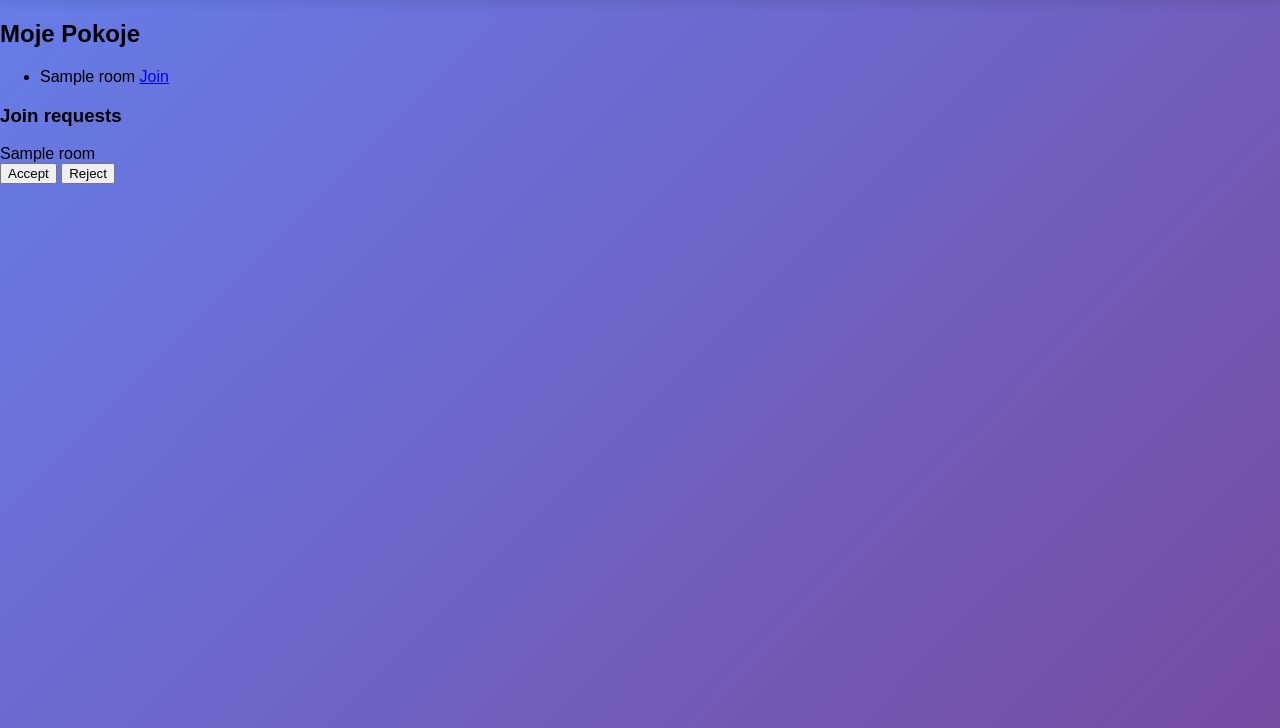
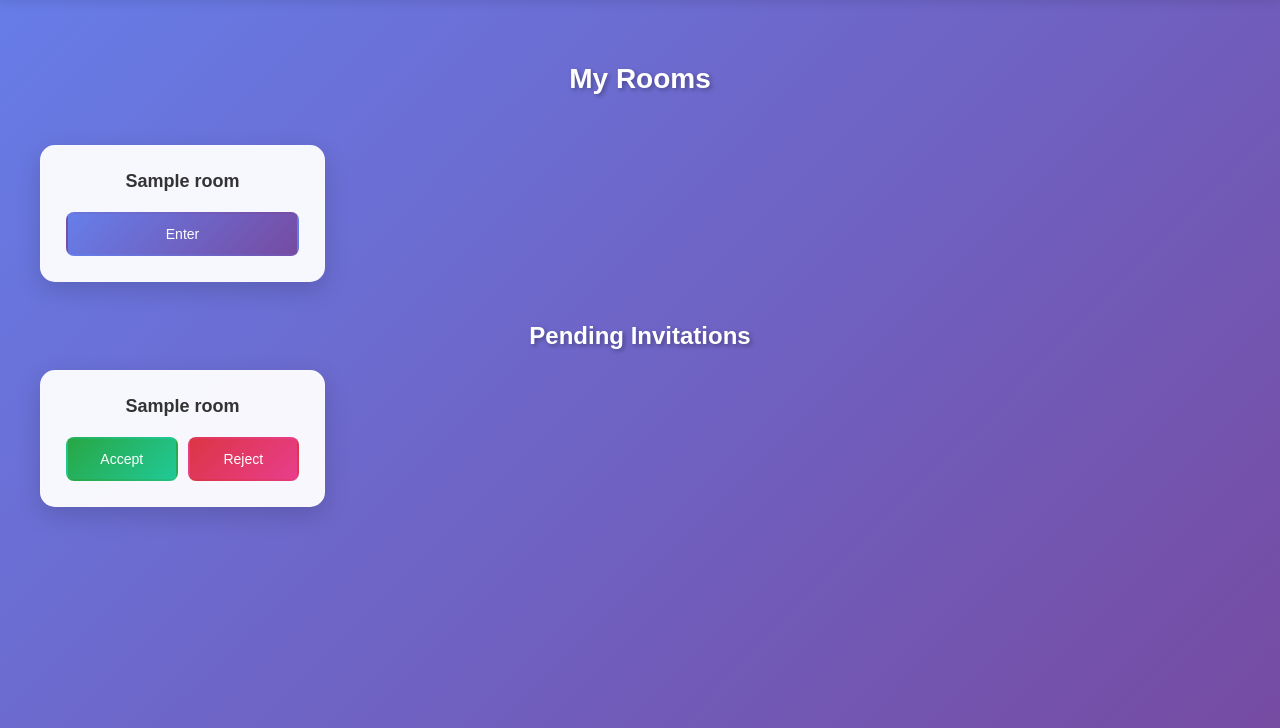
Before and after one commit to kaczyburar/match-a-movie, a Django app: page /rooms/browse/ in a window 1280 px wide. Shown: the part 72-800 px from the top of the page. Run offline with Django 5.2, Linux system fonts and the light colour scheme; a user stored in the database is signed in; tables that the repository leaves empty hold one stand-in row (values such as "Sample post").

Commit message:
Add styling display to room_brows

```diff
--- a/accounts/views.py
+++ b/accounts/views.py
@@ -1,9 +1,8 @@
-from urllib import request
 from django.contrib.auth import authenticate, login, logout
 from django.shortcuts import render, redirect
 from accounts.forms import RegisterForm, LoginForm
 from django.views import View
-from django.contrib import messages
+
 
 
 class HomeView(View):
--- a/rooms/views.py
+++ b/rooms/views.py
@@ -203,31 +203,49 @@ class BrowseView(LoginRequiredMixin, View):
     def get(self, request):
         user_rooms = Room.objects.filter(members=request.user)
 
-        join_requests = JoinRequest.objects.filter(user_id=request.user, status='pending', request_type='invitation')
+        join_requests = JoinRequest.objects.filter(
+            user_id=request.user,
+            status='pending',
+            request_type='invitation'
+        )
+
+        sent_requests = JoinRequest.objects.filter(
+            user_id=request.user,
+            status='pending',
+            request_type='request'
+        )
 
         context = {
             'user_rooms': user_rooms,
-            'join_requests': join_requests
+            'join_requests': join_requests,
+            'sent_requests': sent_requests,
         }
         return render(request, 'room_browse.html', context)
 
     def post(self, request):
         if 'join_request_id' in request.POST and 'action' in request.POST:
-            join_request = request.POST.get('join_request_id')
+            join_request_id = request.POST.get('join_request_id')
             room_id = request.POST.get('room_id')
-            room = Room.objects.get(pk=room_id)
             action = request.POST.get('action')
 
             try:
-                join_request = JoinRequest.objects.get(id=join_request, room=room_id)
+                join_request = JoinRequest.objects.get(id=join_request_id, room=room_id)
+                room = Room.objects.get(pk=room_id)
+
                 if action == 'accept':
                     room.members.add(join_request.user)
                     join_request.delete()
-                    messages.success(request, f'User {join_request.user.username} has been added to the room.')
+                    messages.success(request, f'You have joined the room {room.name}.')
                 elif action == 'reject':
                     join_request.delete()
-                    messages.info(request, f'User request rejected {join_request.user.username}')
+                    messages.info(request, f'You have rejected the invitation to {room.name}.')
+                elif action == 'cancel':
+                    join_request.delete()
+                    messages.info(request, f'You have cancelled your request to join {room.name}.')
+
             except JoinRequest.DoesNotExist:
                 messages.error(request, 'Request does not exist.')
+            except Room.DoesNotExist:
+                messages.error(request, 'Room does not exist.')
 
-            return redirect('browse')
+        return redirect('browse')
--- a/static/css/main.css
+++ b/static/css/main.css
@@ -58,6 +58,14 @@ body {
     justify-content: center;
     align-items: center;
     padding: 20px;
+}
+
+/* Modyfikacja dla browse view */
+.container.browse-container {
+    display: block;
+    max-width: 1200px;
+    margin: 0 auto;
+    align-items: unset;
 }
 
 .login-box {
@@ -197,3 +205,198 @@ input[type="submit"]:hover {
     background-color: #28a745;
     color: white;
 }
+
+.browse-container {
+    display: block;
+    max-width: 1200px;
+    margin: 0 auto;
+    padding: 20px;
+}
+
+
+.page-title {
+    text-align: center;
+    color: white;
+    padding: 20px 0;
+    font-size: 28px;
+    font-weight: bold;
+    text-shadow: 2px 2px 4px rgba(0,0,0,0.3);
+    margin-bottom: 30px;
+}
+
+
+.rooms-grid {
+    display: grid;
+    grid-template-columns: repeat(auto-fit, minmax(280px, 1fr));
+    gap: 20px;
+    margin-bottom: 40px;
+}
+
+.room-card {
+    background: rgba(255, 255, 255, 0.95);
+    border-radius: 15px;
+    padding: 25px;
+    box-shadow: 0 8px 25px rgba(0, 0, 0, 0.15);
+    backdrop-filter: blur(10px);
+    border: 1px solid rgba(255, 255, 255, 0.2);
+    transition: all 0.3s ease;
+    text-align: center;
+}
+
+.room-card:hover {
+    transform: translateY(-5px);
+    box-shadow: 0 12px 35px rgba(0, 0, 0, 0.2);
+}
+
+.room-name {
+    font-size: 18px;
+    font-weight: bold;
+    color: #333;
+    margin-bottom: 20px;
+    word-wrap: break-word;
+}
+
+.room-actions {
+    display: flex;
+    flex-direction: column;
+    gap: 10px;
+}
+
+
+.btn {
+    padding: 12px 20px;
+    border: none;
+    border-radius: 8px;
+    font-size: 14px;
+    font-weight: 500;
+    cursor: pointer;
+    transition: all 0.3s ease;
+    text-decoration: none;
+    display: inline-block;
+    text-align: center;
+}
+
+.btn-enter {
+    background: linear-gradient(135deg, #667eea 0%, #764ba2 100%);
+    color: white;
+    border: 2px solid transparent;
+}
+
+.btn-enter:hover {
+    transform: translateY(-2px);
+    box-shadow: 0 5px 15px rgba(102, 126, 234, 0.4);
+}
+
+.btn-accept {
+    background: linear-gradient(135deg, #28a745 0%, #20c997 100%);
+    color: white;
+    border: 2px solid transparent;
+}
+
+.btn-accept:hover {
+    transform: translateY(-2px);
+    box-shadow: 0 5px 15px rgba(40, 167, 69, 0.4);
+}
+
+.btn-reject {
+    background: linear-gradient(135deg, #dc3545 0%, #e83e8c 100%);
+    color: white;
+    border: 2px solid transparent;
+}
+
+.btn-reject:hover {
+    transform: translateY(-2px);
+    box-shadow: 0 5px 15px rgba(220, 53, 69, 0.4);
+}
+
+.request-actions {
+    display: flex;
+    gap: 10px;
+}
+
+.request-actions .btn {
+    flex: 1;
+}
+
+.no-rooms {
+    text-align: center;
+    color: white;
+    font-size: 18px;
+    padding: 40px;
+    background: rgba(255, 255, 255, 0.1);
+    border-radius: 15px;
+    margin: 20px auto;
+    max-width: 500px;
+    backdrop-filter: blur(10px);
+}
+
+
+.section-title {
+    text-align: center;
+    color: white;
+    font-size: 24px;
+    font-weight: bold;
+    text-shadow: 2px 2px 4px rgba(0,0,0,0.3);
+    margin: 40px 0 20px 0;
+}
+
+
+.room-card form {
+    display: inline-block;
+    width: 100%;
+}
+
+
+@media (max-width: 768px) {
+    .rooms-grid {
+        grid-template-columns: 1fr;
+        padding: 0 10px;
+    }
+
+    .room-card {
+        padding: 20px;
+    }
+
+    .page-title {
+        font-size: 24px;
+        padding: 15px 0;
+    }
+
+    .section-title {
+        font-size: 20px;
+    }
+
+    .browse-container {
+        padding: 10px;
+    }
+}
+
+@media (min-width: 769px) and (max-width: 1024px) {
+    .rooms-grid {
+        grid-template-columns: repeat(2, 1fr);
+    }
+}
+
+@media (min-width: 1025px) {
+    .rooms-grid {
+        grid-template-columns: repeat(4, 1fr);
+    }
+}
+
+.room-status {
+    font-size: 14px;
+    color: #666;
+    font-style: italic;
+    margin-bottom: 15px;
+}
+
+.btn-cancel {
+    background: linear-gradient(135deg, #ffc107 0%, #ff8f00 100%);
+    color: white;
+    border: 2px solid transparent;
+}
+
+.btn-cancel:hover {
+    transform: translateY(-2px);
+    box-shadow: 0 5px 15px rgba(255, 193, 7, 0.4);
+}
--- a/templates/room_browse.html
+++ b/templates/room_browse.html
@@ -1,35 +1,66 @@
 {% extends 'nav_bar.html' %}
+
 {% block content %}
-    <h2> Moje Pokoje</h2>
+<div class="browse-container">
+    <h2 class="page-title">My Rooms</h2>
+
     {% if user_rooms %}
-    <ul class="list-rooms">
+        <div class="rooms-grid">
             {% for room in user_rooms %}
-            <li class="list-room-item">
-                {{ room.name }}
-                <a href="{% url 'room_detail' room.pk %}">
-                    Join
-                </a>
-            </li>
+                <div class="room-card">
+                    <div class="room-name">{{ room.name }}</div>
+                    <div class="room-actions">
+                        <a href="{% url 'room_detail' room.pk %}" class="btn btn-enter">Enter</a>
+                    </div>
+                </div>
             {% endfor %}
-    </ul>
+        </div>
     {% else %}
+        <div class="no-rooms">
             <p>You are not a member of any room</p>
+        </div>
     {% endif %}
+
     {% if join_requests %}
-        <div class="join-requests">
-            <h3>Join requests</h3>
+        <h3 class="section-title">Pending Invitations</h3>
+        <div class="rooms-grid">
             {% for join_request in join_requests %}
-            <div class="request-items">
-                <span>{{ join_request.room.name }}</span>
+                <div class="room-card">
+                    <div class="room-name">{{ join_request.room.name }}</div>
+                    <div class="room-actions">
                         <form method="post">
                             {% csrf_token %}
                             <input type="hidden" name="join_request_id" value="{{ join_request.id }}">
-                    <input type="hidden" name="room_id" value="{{ join_request.room_id }}">
-                    <button type="submit" name="action" value="accept">Accept</button>
-                    <button type="submit" name="action" value="reject">Reject</button>
+                            <input type="hidden" name="room_id" value="{{ join_request.room.id }}">
+                            <div class="request-actions">
+                                <button type="submit" name="action" value="accept" class="btn btn-accept">Accept</button>
+                                <button type="submit" name="action" value="reject" class="btn btn-reject">Reject</button>
+                            </div>
                         </form>
+                    </div>
                 </div>
             {% endfor %}
         </div>
     {% endif %}
+
+    {% if sent_requests %}
+        <h3 class="section-title">Sent Requests</h3>
+        <div class="rooms-grid">
+            {% for sent_request in sent_requests %}
+                <div class="room-card">
+                    <div class="room-name">{{ sent_request.room.name }}</div>
+                    <div class="room-status">Waiting for approval</div>
+                    <div class="room-actions">
+                        <form method="post">
+                            {% csrf_token %}
+                            <input type="hidden" name="join_request_id" value="{{ sent_request.id }}">
+                            <input type="hidden" name="room_id" value="{{ sent_request.room.id }}">
+                            <button type="submit" name="action" value="cancel" class="btn btn-cancel">Cancel Request</button>
+                        </form>
+                    </div>
+                </div>
+            {% endfor %}
+        </div>
+    {% endif %}
+</div>
 {% endblock %}
```
Lines whose indentation alone changed are shown as unchanged.
